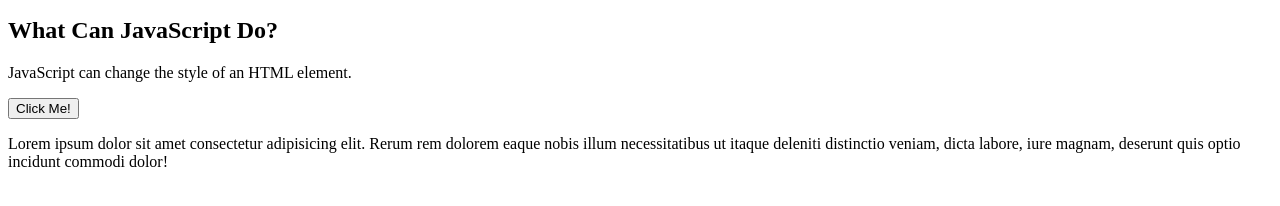
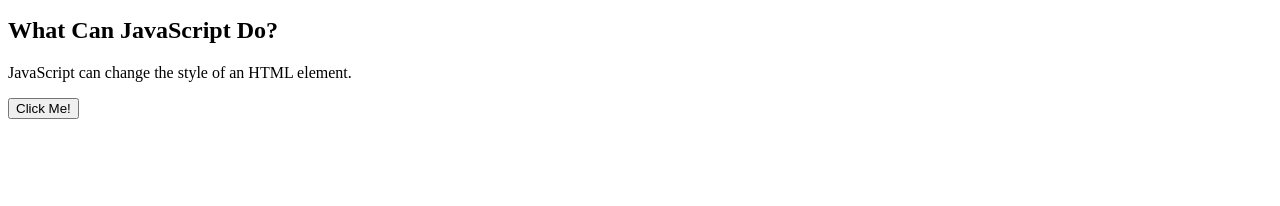
Before and after one commit to muzammilpro/Js-Array-Concept, a plain HTML site: page index.html in a window 1280 px wide. Shown: the part 104-310 px from the top of the page. Drawn offline with Linux system fonts and the light colour scheme.

Commit message:
Some Changes

```diff
--- a/index.html
+++ b/index.html
@@ -29,7 +29,6 @@
 
 
 
-<p>Lorem ipsum dolor sit amet consectetur adipisicing elit. Rerum rem dolorem eaque nobis illum necessitatibus ut itaque deleniti distinctio veniam, dicta labore, iure magnam, deserunt quis optio incidunt commodi dolor!</p>
     <script src="./script.js"></script>
 </body>
 
```
